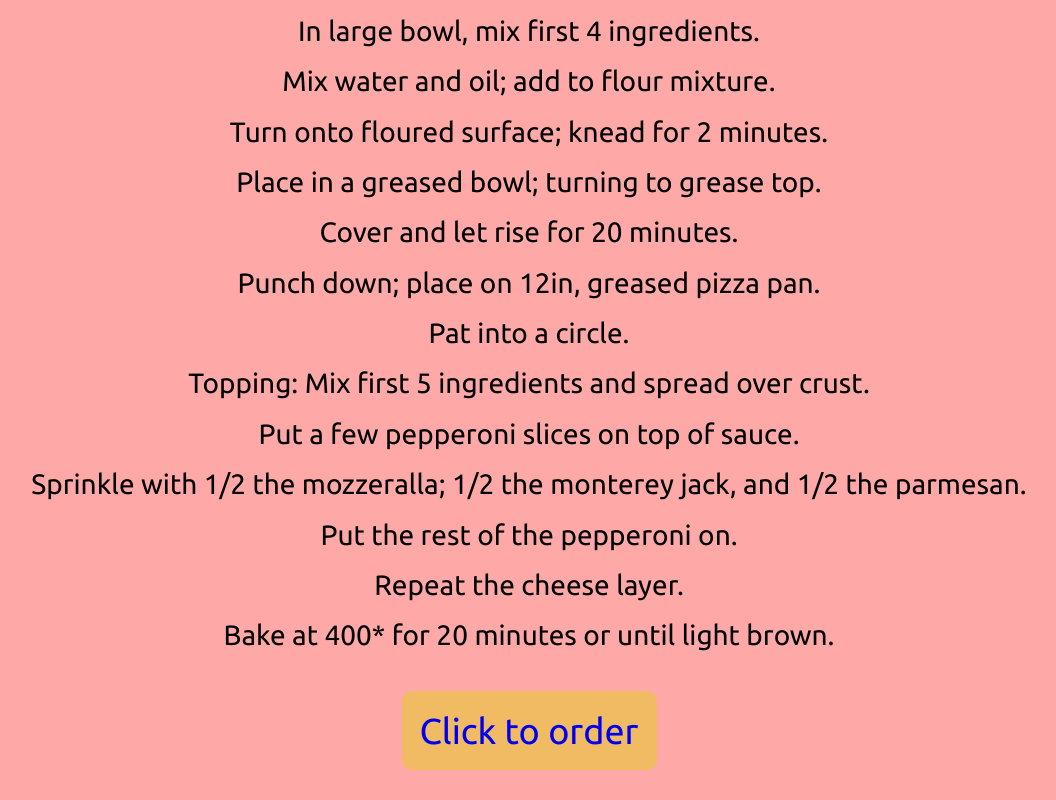
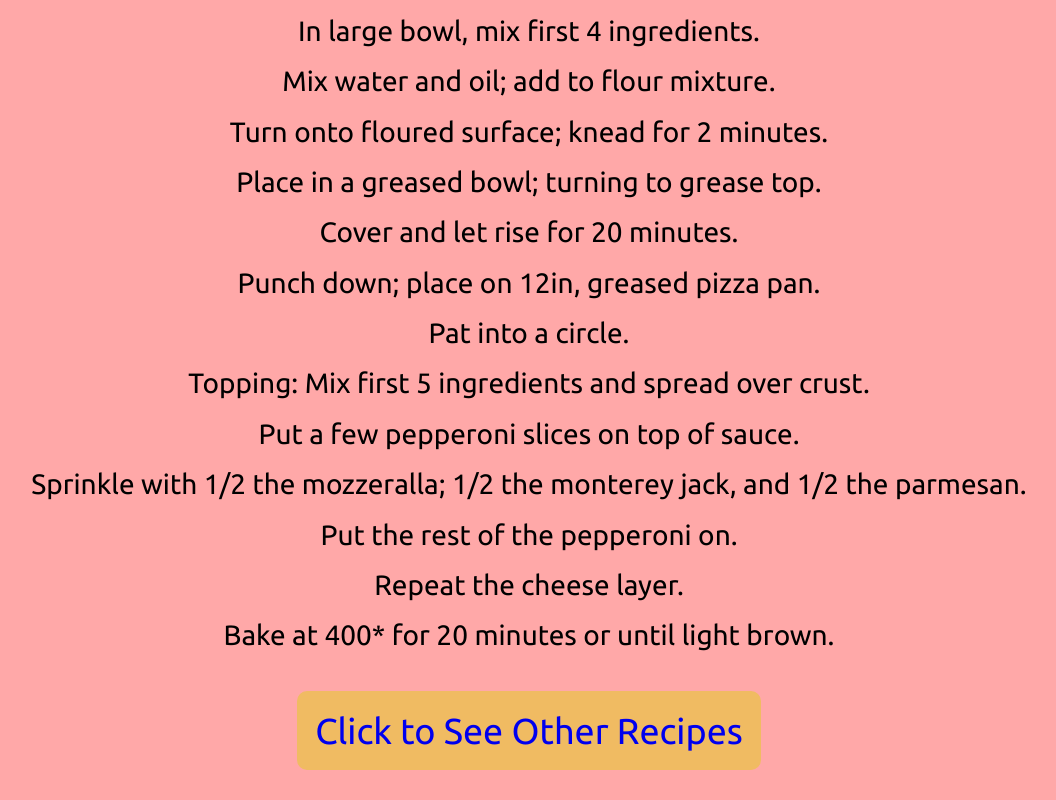
Before and after one commit to subarnapkrl/odin-recipes, a plain HTML site: page index.html in a window 1280 px wide. Shown: the part 895-1695 px from the top of the page, without its empty margins (111-1167 px from the left). Drawn offline with Linux system fonts and the light colour scheme.

Commit message:
Changed link text

```diff
--- a/index.html
+++ b/index.html
@@ -44,7 +44,7 @@
         </p>
 
         <div style="text-align:center">
-            <a class="button" href="./recipes/pizza.html">Click to order</a>
+            <a class="button" href="./recipes/pizza.html">Click to See Other Recipes</a>
             </div>
 
 </body>
```
Also changed, not shown: recipes/pizza.html (+1 -1 lines).
